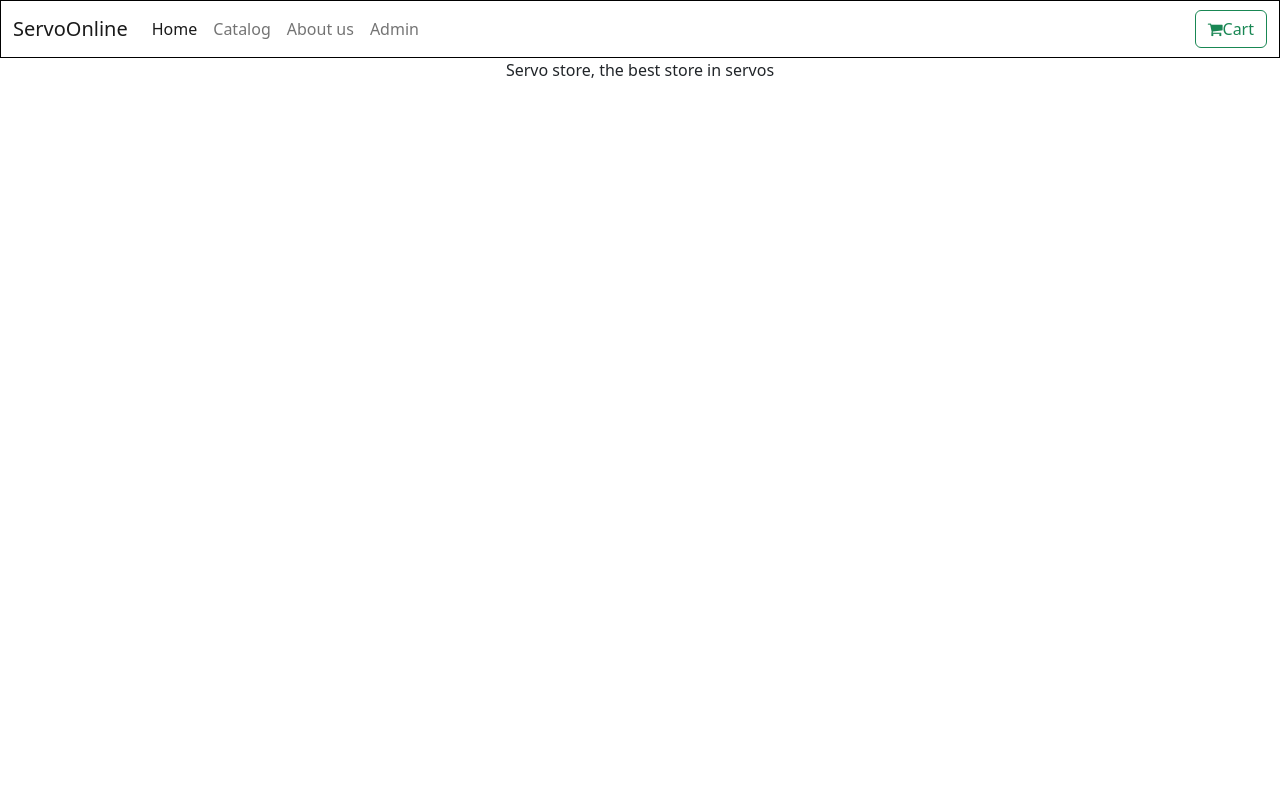
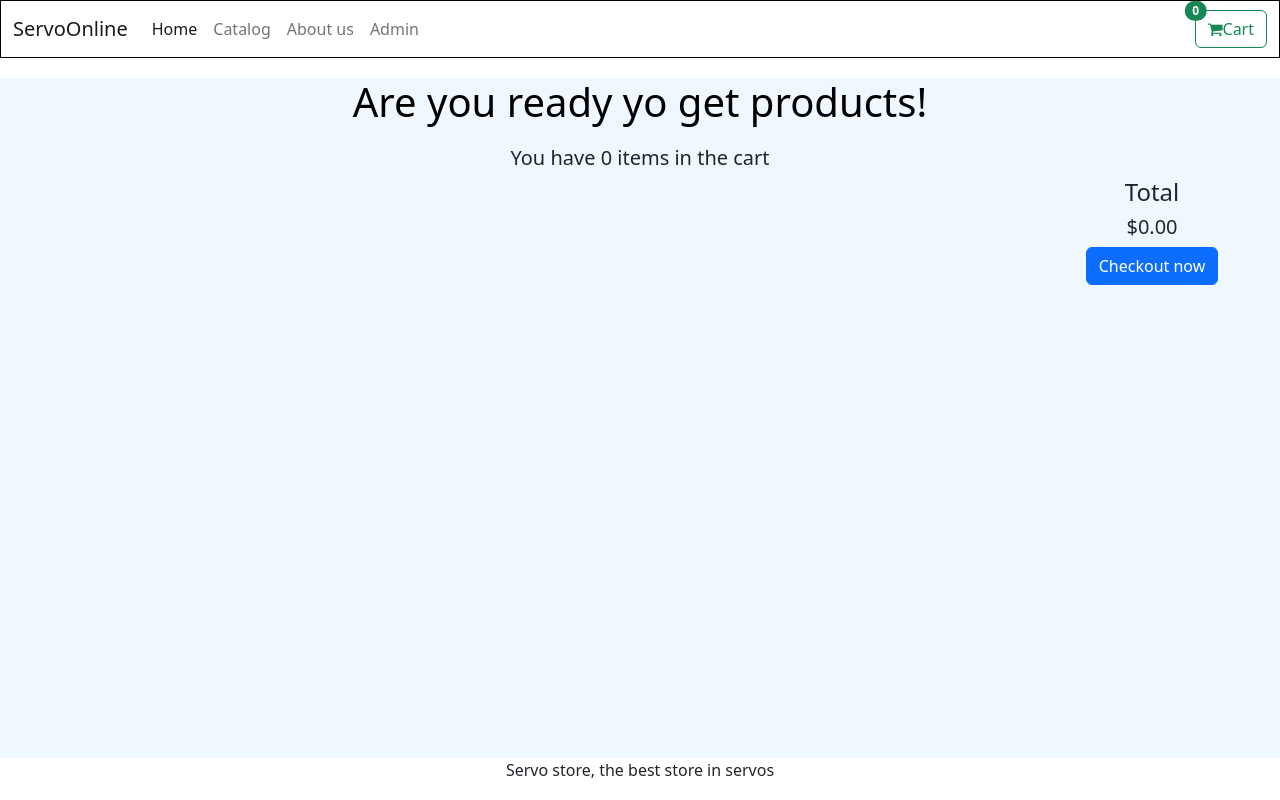
Before and after one commit to GiancarloCalette/onlinestore, a React (Create React App) app in the folder servoonline/: page /cart in a window 1280 px wide. Built offline with nearby package versions, Linux system fonts and the light colour scheme.

Commit message:
Final Report (109)

```diff
--- a/servoonline/src/App.js
+++ b/servoonline/src/App.js
@@ -22,7 +22,7 @@ function App() {
             <Route path="/" element={<Home></Home>}></Route>
             <Route path="/catalog" element={<Catalog></Catalog>}></Route>
             <Route path="/about" element={<About></About>}></Route>
-            <Route path="/" element={<Cart></Cart>}></Route>
+            <Route path="/cart" element={<Cart></Cart>}></Route>
             <Route path="/admin" element={<Admin></Admin>}></Route>
           </Routes>
           <Footer></Footer>
--- a/servoonline/src/components/footer.jsx
+++ b/servoonline/src/components/footer.jsx
@@ -1,9 +1,11 @@
-import "./footer.css"
-function Footer(){
-    return(
-        <div>
-            <label>Servo store, the best store in servos</label>
-        </div>
-    );
+import "./footer.css";
+function Footer() {
+  return (
+    <footer>
+      <div>
+        <label>Servo store, the best store in servos</label>
+      </div>
+    </footer>
+  );
 }
 export default Footer;
--- a/servoonline/src/components/navbar.jsx
+++ b/servoonline/src/components/navbar.jsx
@@ -1,13 +1,25 @@
 import "./navbar.css";
 import { Link } from "react-router-dom";
+import { useContext } from "react";
+import globalContext from "../state/globalContext";
 function Navbar() {
+  const numOfProds = useContext(globalContext).getNumberOfProducts;
+
   return (
     <nav className="navbar navbar-expand-lg bg-body-tertiary">
       <div className="container-fluid">
         <Link className="navbar-brand" to="/">
           ServoOnline
         </Link>
-        <button className="navbar-toggler" type="button" data-bs-toggle="collapse" data-bs-target="#navbarSupportedContent" aria-controls="navbarSupportedContent" aria-expanded="false" aria-label="Toggle navigation">
+        <button
+          className="navbar-toggler"
+          type="button"
+          data-bs-toggle="collapse"
+          data-bs-target="#navbarSupportedContent"
+          aria-controls="navbarSupportedContent"
+          aria-expanded="false"
+          aria-label="Toggle navigation"
+        >
           <span className="navbar-toggler-icon"></span>
         </button>
         <div className="collapse navbar-collapse" id="navbarSupportedContent">
@@ -34,9 +46,10 @@ function Navbar() {
             </li>
           </ul>
           <form className="d-flex" role="search">
-            <Link className="btn btn-outline-success" to="/cart">
-            <i className="fa fa-shopping-cart" aria-hidden="true"></i>
-            Cart
+            <Link className="btn btn-outline-success position-relative" to="/cart">
+              <span className="position-absolute top-0 start-0 translate-middle badge rounded-pill bg-success">{numOfProds()}</span>
+              <i className="fa fa-shopping-cart" aria-hidden="true"></i>
+              Cart
             </Link>
           </form>
         </div>
--- /dev/null
+++ b/servoonline/src/components/productInCart.css
@@ -0,0 +1,24 @@
+.prod-cart{
+    border: 1px solid black;
+    padding: 5px;
+    border: 10px 30px;
+    display: flex;
+    background-color: white;
+    border-radius: 4px;
+    margin: 10px;
+    margin-bottom: 5px;
+    align-items: center;
+}
+
+.prod-cart img {
+    width: 80px;
+}
+
+.prod-cart h5{
+    flex: 6;
+}
+
+.prod-cart label {
+    flex: 2;
+    text-align: center;
+}
--- /dev/null
+++ b/servoonline/src/components/productInCart.jsx
@@ -0,0 +1,19 @@
+import "./productInCart.css";
+
+function ProductInCart(props){
+    function getTotal(){
+        let total = props.data.price * props.data.quantity;
+        return total.toFixed(2);
+    }
+    return (
+        <div className="prod-cart">
+            <img src={"/img/" + props.data.image} alt=""/>
+            <h5>{props.data.title}</h5>
+            <label>{props.data.quantity}</label>
+            <label>${props.data.price.toFixed(2)}</label>
+            <label>${getTotal()}</label>
+        </div>
+    );
+}
+
+export default ProductInCart;
--- a/servoonline/src/pages/cart.css
+++ b/servoonline/src/pages/cart.css
@@ -9,3 +9,15 @@
     margin-bottom: 20px;
     color: black;
 }
+
+.Cart .parent {
+    display: flex;
+}
+
+.Cart .products {
+    flex: 4;
+}
+
+.Cart .total {
+    flex: 1;
+}
--- a/servoonline/src/pages/cart.jsx
+++ b/servoonline/src/pages/cart.jsx
@@ -1,9 +1,41 @@
 import "./cart.css";
+import globalContext from "../state/globalContext";
+import { useContext } from "react";
+import ProductInCart from "../components/productInCart";
 
-function Cart(){
+function Cart() {
+  const numOfProds = useContext(globalContext).getNumberOfProducts;
+  const cart = useContext(globalContext).cart;
+
+  function getTotalToPay(){
+    let total = 0;
+    for(let i=0;i<cart.length;i++){
+        let prod = cart[i];
+        total = total + prod.quantity * prod.price;
+    }
+    return total.toFixed(2);
+  }
+
+  return (
     <div className="Cart">
-        <h1>Are you ready yo get products!</h1>
+      <h1>Are you ready yo get products!</h1>
+      <h5>You have {numOfProds()} items in the cart</h5>
+      <div className="parent">
+        <div className="products">
+          {cart.map((prod) => (
+            <ProductInCart key={prod._id} data={prod}></ProductInCart>
+          ))}
+        </div>
+
+        <div className="total">
+          <h4>Total</h4>
+          <h5>${getTotalToPay()}</h5>
+
+          <button className="btn btn-primary">Checkout now</button>
+        </div>
+      </div>
     </div>
+  );
 }
 
 export default Cart;
--- a/servoonline/src/state/globalContext.js
+++ b/servoonline/src/state/globalContext.js
@@ -6,6 +6,7 @@ const globalContext = createContext({
     cart: [],
     user: {},
 
+    getNumberOfProducts: () => {},
     addToCart: () => {},
     removeFromCart: () => {},
 });
--- a/servoonline/src/state/globalProvider.jsx
+++ b/servoonline/src/state/globalProvider.jsx
@@ -18,12 +18,23 @@ function GlobalProvider(props) {
     console.log("global remove");
   }
 
+  function getNumberOfProducts(){
+    let total = 0;
+    for (let i=0;i<cart.length;i++){
+      let prod = cart[i];
+      total += prod.quantity;
+    }
+    return total;
+  }
+
   return (
     <GlobalContext.Provider
       value={{
         cart: cart,
         user: user,
         addToCart: addToCart,
+        removeFromCart: removeFromCart,
+        getNumberOfProducts: getNumberOfProducts,
       }}
     >
       {props.children}
```
